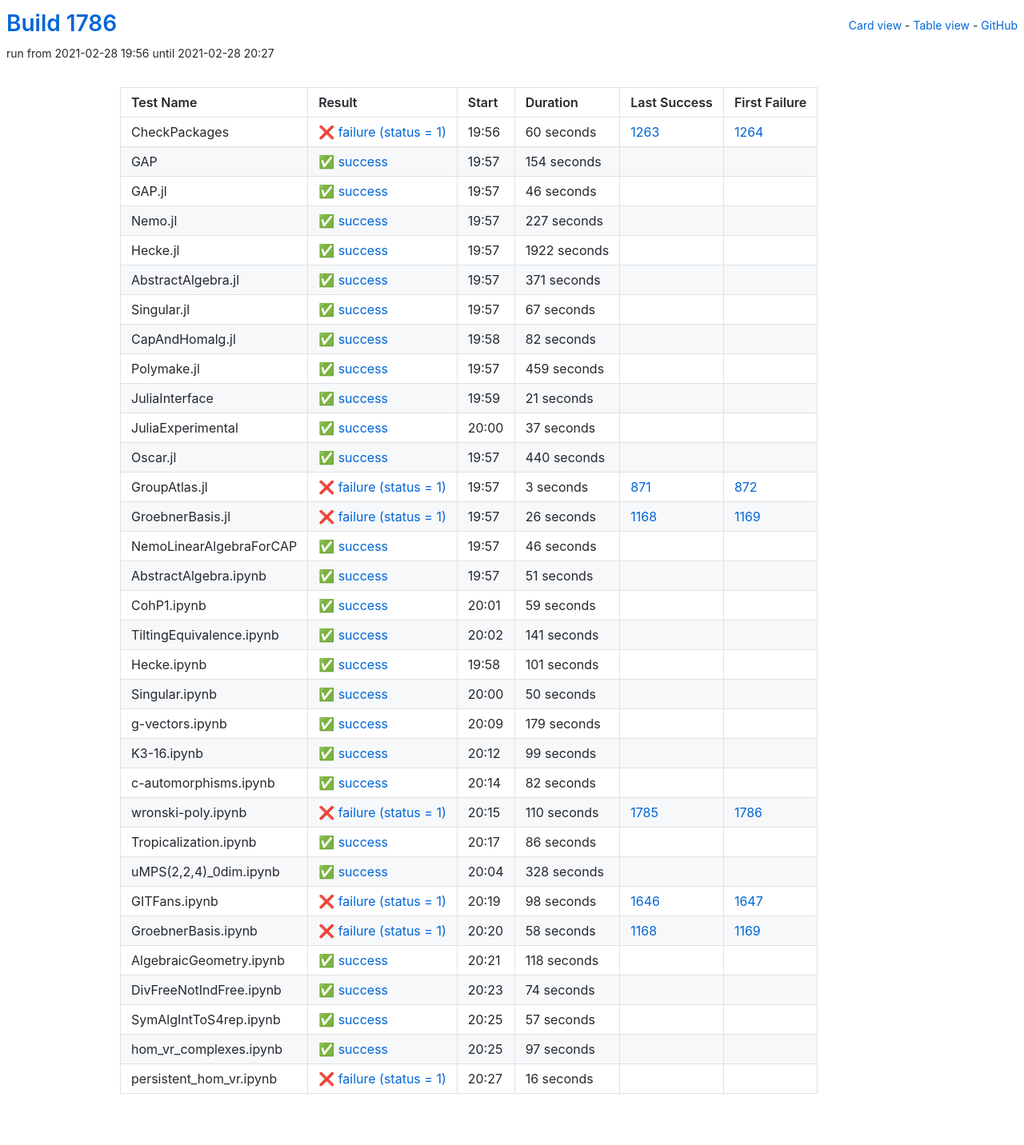
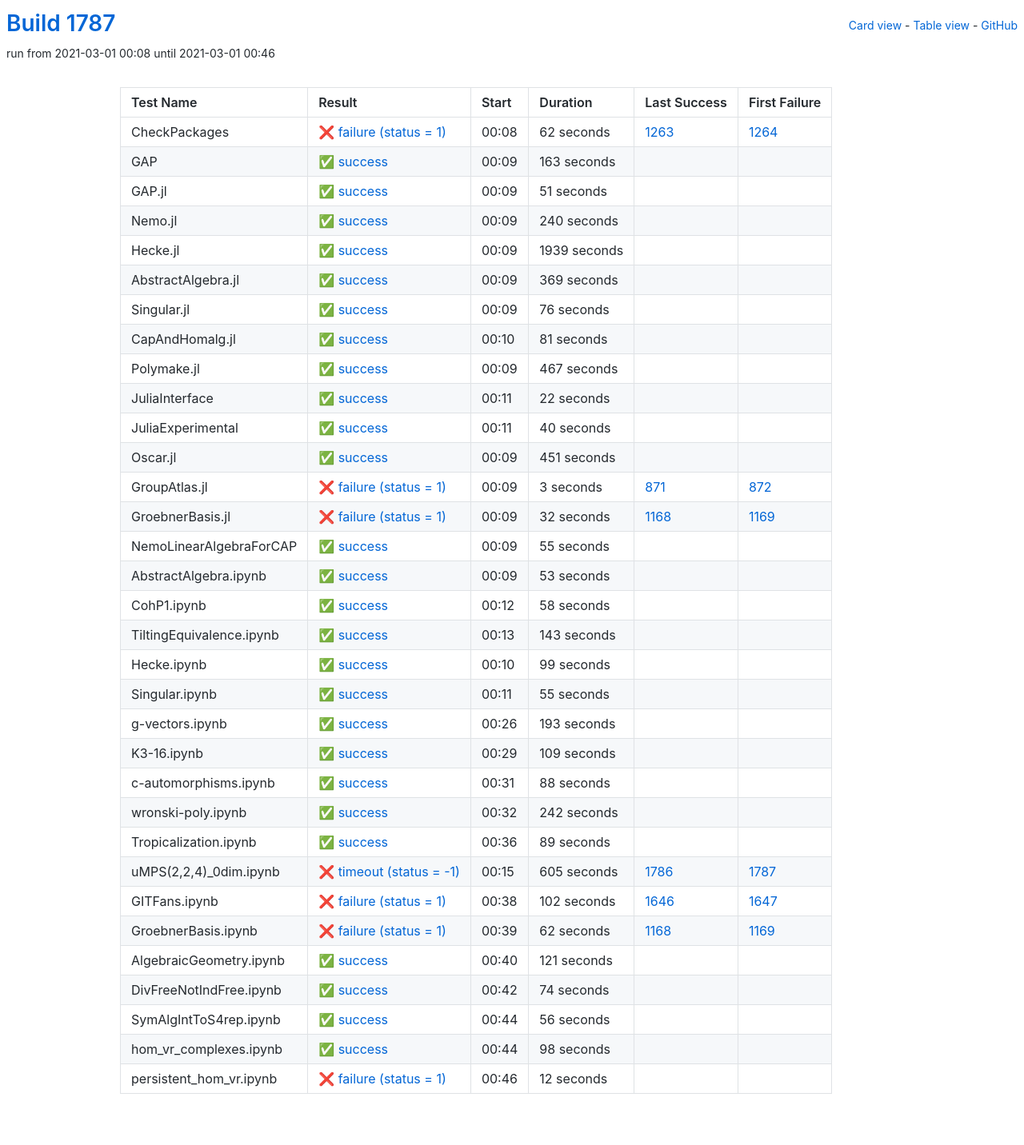
Before and after one commit to oscar-system/oscar-ci-status-stable, a Jekyll site: the page built from table.html, in a window 1280 px wide. Shown: the whole page at 80% size. Built offline with Jekyll 4.4.1, drawn with Linux system fonts in a browser that asks for light colours.

Commit message:
Build #1787

```diff
--- a/_data/ci.yml
+++ b/_data/ci.yml
@@ -1,6 +1,6 @@
 ---
-build: 1786
-build_url: https://oscarci.mathematik.uni-kl.de/job/oscar-stable/1786/
+build: 1787
+build_url: https://oscarci.mathematik.uni-kl.de/job/oscar-stable/1787/
 job: oscar-stable
 organization: oscar-system
 repo: oscar-ci-status-stable
@@ -8,152 +8,152 @@ repourl: https://github.com/oscar-system/oscar-ci-status-stable
 tests:
 - name: CheckPackages
   id: checkpackages
-  log: https://oscarci.mathematik.uni-kl.de/job/oscar-stable/1786/artifact/logs/build-1786/CheckPackages.log
-  start: 2021-02-28 19:56
+  log: https://oscarci.mathematik.uni-kl.de/job/oscar-stable/1787/artifact/logs/build-1787/CheckPackages.log
+  start: 2021-03-01 00:08
   success: false
   exitcode: 1
   status: failure
-  duration: 60
+  duration: 62
   last_success: 1263
   last_success_url: https://oscarci.mathematik.uni-kl.de/job/oscar-stable/1263/
   first_failure: 1264
   first_failure_url: https://oscarci.mathematik.uni-kl.de/job/oscar-stable/1264/
 - name: GAP
   id: gap
-  log: https://oscarci.mathematik.uni-kl.de/job/oscar-stable/1786/artifact/logs/build-1786/GAP.log
-  start: 2021-02-28 19:57
+  log: https://oscarci.mathematik.uni-kl.de/job/oscar-stable/1787/artifact/logs/build-1787/GAP.log
+  start: 2021-03-01 00:09
   success: true
   exitcode: 0
   status: success
-  duration: 154
+  duration: 163
   last_success: false
   last_success_url:
   first_failure: false
   first_failure_url:
 - name: GAP.jl
   id: gap-jl
-  log: https://oscarci.mathematik.uni-kl.de/job/oscar-stable/1786/artifact/logs/build-1786/GAP.jl.log
-  start: 2021-02-28 19:57
+  log: https://oscarci.mathematik.uni-kl.de/job/oscar-stable/1787/artifact/logs/build-1787/GAP.jl.log
+  start: 2021-03-01 00:09
   success: true
   exitcode: 0
   status: success
-  duration: 46
+  duration: 51
   last_success: false
   last_success_url:
   first_failure: false
   first_failure_url:
 - name: Nemo.jl
   id: nemo-jl
-  log: https://oscarci.mathematik.uni-kl.de/job/oscar-stable/1786/artifact/logs/build-1786/Nemo.jl.log
-  start: 2021-02-28 19:57
+  log: https://oscarci.mathematik.uni-kl.de/job/oscar-stable/1787/artifact/logs/build-1787/Nemo.jl.log
+  start: 2021-03-01 00:09
   success: true
   exitcode: 0
   status: success
-  duration: 227
+  duration: 240
   last_success: false
   last_success_url:
   first_failure: false
   first_failure_url:
 - name: Hecke.jl
   id: hecke-jl
-  log: https://oscarci.mathematik.uni-kl.de/job/oscar-stable/1786/artifact/logs/build-1786/Hecke.jl.log
-  start: 2021-02-28 19:57
+  log: https://oscarci.mathematik.uni-kl.de/job/oscar-stable/1787/artifact/logs/build-1787/Hecke.jl.log
+  start: 2021-03-01 00:09
   success: true
   exitcode: 0
   status: success
-  duration: 1922
+  duration: 1939
   last_success: false
   last_success_url:
   first_failure: false
   first_failure_url:
 - name: AbstractAlgebra.jl
   id: abstractalgebra-jl
-  log: https://oscarci.mathematik.uni-kl.de/job/oscar-stable/1786/artifact/logs/build-1786/AbstractAlgebra.jl.log
-  start: 2021-02-28 19:57
+  log: https://oscarci.mathematik.uni-kl.de/job/oscar-stable/1787/artifact/logs/build-1787/AbstractAlgebra.jl.log
+  start: 2021-03-01 00:09
   success: true
   exitcode: 0
   status: success
-  duration: 371
+  duration: 369
   last_success: false
   last_success_url:
   first_failure: false
   first_failure_url:
 - name: Singular.jl
   id: singular-jl
-  log: https://oscarci.mathematik.uni-kl.de/job/oscar-stable/1786/artifact/logs/build-1786/Singular.jl.log
-  start: 2021-02-28 19:57
+  log: https://oscarci.mathematik.uni-kl.de/job/oscar-stable/1787/artifact/logs/build-1787/Singular.jl.log
+  start: 2021-03-01 00:09
   success: true
   exitcode: 0
   status: success
-  duration: 67
+  duration: 76
   last_success: false
   last_success_url:
   first_failure: false
   first_failure_url:
 - name: CapAndHomalg.jl
   id: capandhomalg-jl
-  log: https://oscarci.mathematik.uni-kl.de/job/oscar-stable/1786/artifact/logs/build-1786/CapAndHomalg.jl.log
-  start: 2021-02-28 19:58
+  log: https://oscarci.mathematik.uni-kl.de/job/oscar-stable/1787/artifact/logs/build-1787/CapAndHomalg.jl.log
+  start: 2021-03-01 00:10
   success: true
   exitcode: 0
   status: success
-  duration: 82
+  duration: 81
   last_success: false
   last_success_url:
   first_failure: false
   first_failure_url:
 - name: Polymake.jl
   id: polymake-jl
-  log: https://oscarci.mathematik.uni-kl.de/job/oscar-stable/1786/artifact/logs/build-1786/Polymake.jl.log
-  start: 2021-02-28 19:57
+  log: https://oscarci.mathematik.uni-kl.de/job/oscar-stable/1787/artifact/logs/build-1787/Polymake.jl.log
+  start: 2021-03-01 00:09
   success: true
   exitcode: 0
   status: success
-  duration: 459
+  duration: 467
   last_success: false
   last_success_url:
   first_failure: false
   first_failure_url:
 - name: JuliaInterface
   id: juliainterface
-  log: https://oscarci.mathematik.uni-kl.de/job/oscar-stable/1786/artifact/logs/build-1786/JuliaInterface.log
-  start: 2021-02-28 19:59
+  log: https://oscarci.mathematik.uni-kl.de/job/oscar-stable/1787/artifact/logs/build-1787/JuliaInterface.log
+  start: 2021-03-01 00:11
   success: true
   exitcode: 0
   status: success
-  duration: 21
+  duration: 22
   last_success: false
   last_success_url:
   first_failure: false
   first_failure_url:
 - name: JuliaExperimental
   id: juliaexperimental
-  log: https://oscarci.mathematik.uni-kl.de/job/oscar-stable/1786/artifact/logs/build-1786/JuliaExperimental.log
-  start: 2021-02-28 20:00
+  log: https://oscarci.mathematik.uni-kl.de/job/oscar-stable/1787/artifact/logs/build-1787/JuliaExperimental.log
+  start: 2021-03-01 00:11
   success: true
   exitcode: 0
   status: success
-  duration: 37
+  duration: 40
   last_success: false
   last_success_url:
   first_failure: false
   first_failure_url:
 - name: Oscar.jl
   id: oscar-jl
-  log: https://oscarci.mathematik.uni-kl.de/job/oscar-stable/1786/artifact/logs/build-1786/Oscar.jl.log
-  start: 2021-02-28 19:57
+  log: https://oscarci.mathematik.uni-kl.de/job/oscar-stable/1787/artifact/logs/build-1787/Oscar.jl.log
+  start: 2021-03-01 00:09
   success: true
   exitcode: 0
   status: success
-  duration: 440
+  duration: 451
   last_success: false
   last_success_url:
   first_failure: false
   first_failure_url:
 - name: GroupAtlas.jl
   id: groupatlas-jl
-  log: https://oscarci.mathematik.uni-kl.de/job/oscar-stable/1786/artifact/logs/build-1786/GroupAtlas.jl.log
-  start: 2021-02-28 19:57
+  log: https://oscarci.mathematik.uni-kl.de/job/oscar-stable/1787/artifact/logs/build-1787/GroupAtlas.jl.log
+  start: 2021-03-01 00:09
   success: false
   exitcode: 1
   status: failure
@@ -164,104 +164,68 @@ tests:
   first_failure_url: https://oscarci.mathematik.uni-kl.de/job/oscar-stable/872/
 - name: GroebnerBasis.jl
   id: groebnerbasis-jl
-  log: https://oscarci.mathematik.uni-kl.de/job/oscar-stable/1786/artifact/logs/build-1786/GroebnerBasis.jl.log
-  start: 2021-02-28 19:57
+  log: https://oscarci.mathematik.uni-kl.de/job/oscar-stable/1787/artifact/logs/build-1787/GroebnerBasis.jl.log
+  start: 2021-03-01 00:09
   success: false
   exitcode: 1
   status: failure
-  duration: 26
+  duration: 32
   last_success: 1168
   last_success_url: https://oscarci.mathematik.uni-kl.de/job/oscar-stable/1168/
   first_failure: 1169
   first_failure_url: https://oscarci.mathematik.uni-kl.de/job/oscar-stable/1169/
 - name: NemoLinearAlgebraForCAP
   id: nemolinearalgebraforcap
-  log: https://oscarci.mathematik.uni-kl.de/job/oscar-stable/1786/artifact/logs/build-1786/NemoLinearAlgebraForCAP.log
-  start: 2021-02-28 19:57
+  log: https://oscarci.mathematik.uni-kl.de/job/oscar-stable/1787/artifact/logs/build-1787/NemoLinearAlgebraForCAP.log
+  start: 2021-03-01 00:09
   success: true
   exitcode: 0
   status: success
-  duration: 46
+  duration: 55
   last_success: false
   last_success_url:
   first_failure: false
   first_failure_url:
 - name: AbstractAlgebra.ipynb
   id: abstractalgebra-ipynb
-  log: https://oscarci.mathematik.uni-kl.de/job/oscar-stable/1786/artifact/logs/build-1786/AbstractAlgebra.ipynb.log
-  start: 2021-02-28 19:57
+  log: https://oscarci.mathematik.uni-kl.de/job/oscar-stable/1787/artifact/logs/build-1787/AbstractAlgebra.ipynb.log
+  start: 2021-03-01 00:09
   success: true
   exitcode: 0
   status: success
-  duration: 51
+  duration: 53
   last_success: false
   last_success_url:
   first_failure: false
   first_failure_url:
 - name: CohP1.ipynb
   id: cohp1-ipynb
-  log: https://oscarci.mathematik.uni-kl.de/job/oscar-stable/1786/artifact/logs/build-1786/CohP1.ipynb.log
-  start: 2021-02-28 20:01
+  log: https://oscarci.mathematik.uni-kl.de/job/oscar-stable/1787/artifact/logs/build-1787/CohP1.ipynb.log
+  start: 2021-03-01 00:12
   success: true
   exitcode: 0
   status: success
-  duration: 59
+  duration: 58
   last_success: false
   last_success_url:
   first_failure: false
   first_failure_url:
 - name: TiltingEquivalence.ipynb
   id: tiltingequivalence-ipynb
-  log: https://oscarci.mathematik.uni-kl.de/job/oscar-stable/1786/artifact/logs/build-1786/TiltingEquivalence.ipynb.log
-  start: 2021-02-28 20:02
+  log: https://oscarci.mathematik.uni-kl.de/job/oscar-stable/1787/artifact/logs/build-1787/TiltingEquivalence.ipynb.log
+  start: 2021-03-01 00:13
   success: true
   exitcode: 0
   status: success
-  duration: 141
+  duration: 143
   last_success: false
   last_success_url:
   first_failure: false
   first_failure_url:
 - name: Hecke.ipynb
   id: hecke-ipynb
-  log: https://oscarci.mathematik.uni-kl.de/job/oscar-stable/1786/artifact/logs/build-1786/Hecke.ipynb.log
-  start: 2021-02-28 19:58
-  success: true
-  exitcode: 0
-  status: success
-  duration: 101
-  last_success: false
-  last_success_url:
-  first_failure: false
-  first_failure_url:
-- name: Singular.ipynb
-  id: singular-ipynb
-  log: https://oscarci.mathematik.uni-kl.de/job/oscar-stable/1786/artifact/logs/build-1786/Singular.ipynb.log
-  start: 2021-02-28 20:00
-  success: true
-  exitcode: 0
-  status: success
-  duration: 50
-  last_success: false
-  last_success_url:
-  first_failure: false
-  first_failure_url:
-- name: g-vectors.ipynb
-  id: g-vectors-ipynb
-  log: https://oscarci.mathematik.uni-kl.de/job/oscar-stable/1786/artifact/logs/build-1786/g-vectors.ipynb.log
-  start: 2021-02-28 20:09
-  success: true
-  exitcode: 0
-  status: success
-  duration: 179
-  last_success: false
-  last_success_url:
-  first_failure: false
-  first_failure_url:
-- name: K3-16.ipynb
-  id: k3-16-ipynb
-  log: https://oscarci.mathematik.uni-kl.de/job/oscar-stable/1786/artifact/logs/build-1786/K3-16.ipynb.log
-  start: 2021-02-28 20:12
+  log: https://oscarci.mathematik.uni-kl.de/job/oscar-stable/1787/artifact/logs/build-1787/Hecke.ipynb.log
+  start: 2021-03-01 00:10
   success: true
   exitcode: 0
   status: success
@@ -270,94 +234,130 @@ tests:
   last_success_url:
   first_failure: false
   first_failure_url:
-- name: c-automorphisms.ipynb
-  id: c-automorphisms-ipynb
-  log: https://oscarci.mathematik.uni-kl.de/job/oscar-stable/1786/artifact/logs/build-1786/c-automorphisms.ipynb.log
-  start: 2021-02-28 20:14
+- name: Singular.ipynb
+  id: singular-ipynb
+  log: https://oscarci.mathematik.uni-kl.de/job/oscar-stable/1787/artifact/logs/build-1787/Singular.ipynb.log
+  start: 2021-03-01 00:11
   success: true
   exitcode: 0
   status: success
-  duration: 82
+  duration: 55
+  last_success: false
+  last_success_url:
+  first_failure: false
+  first_failure_url:
+- name: g-vectors.ipynb
+  id: g-vectors-ipynb
+  log: https://oscarci.mathematik.uni-kl.de/job/oscar-stable/1787/artifact/logs/build-1787/g-vectors.ipynb.log
+  start: 2021-03-01 00:26
+  success: true
+  exitcode: 0
+  status: success
+  duration: 193
+  last_success: false
+  last_success_url:
+  first_failure: false
+  first_failure_url:
+- name: K3-16.ipynb
+  id: k3-16-ipynb
+  log: https://oscarci.mathematik.uni-kl.de/job/oscar-stable/1787/artifact/logs/build-1787/K3-16.ipynb.log
+  start: 2021-03-01 00:29
+  success: true
+  exitcode: 0
+  status: success
+  duration: 109
+  last_success: false
+  last_success_url:
+  first_failure: false
+  first_failure_url:
+- name: c-automorphisms.ipynb
+  id: c-automorphisms-ipynb
+  log: https://oscarci.mathematik.uni-kl.de/job/oscar-stable/1787/artifact/logs/build-1787/c-automorphisms.ipynb.log
+  start: 2021-03-01 00:31
+  success: true
+  exitcode: 0
+  status: success
+  duration: 88
   last_success: false
   last_success_url:
   first_failure: false
   first_failure_url:
 - name: wronski-poly.ipynb
   id: wronski-poly-ipynb
-  log: https://oscarci.mathematik.uni-kl.de/job/oscar-stable/1786/artifact/logs/build-1786/wronski-poly.ipynb.log
-  start: 2021-02-28 20:15
-  success: false
-  exitcode: 1
-  status: failure
-  duration: 110
-  last_success: 1785
-  last_success_url: https://oscarci.mathematik.uni-kl.de/job/oscar-stable/1785/
-  first_failure: 1786
-  first_failure_url: https://oscarci.mathematik.uni-kl.de/job/oscar-stable/1786/
-- name: Tropicalization.ipynb
-  id: tropicalization-ipynb
-  log: https://oscarci.mathematik.uni-kl.de/job/oscar-stable/1786/artifact/logs/build-1786/Tropicalization.ipynb.log
-  start: 2021-02-28 20:17
+  log: https://oscarci.mathematik.uni-kl.de/job/oscar-stable/1787/artifact/logs/build-1787/wronski-poly.ipynb.log
+  start: 2021-03-01 00:32
   success: true
   exitcode: 0
   status: success
-  duration: 86
+  duration: 242
+  last_success: false
+  last_success_url:
+  first_failure: false
+  first_failure_url:
+- name: Tropicalization.ipynb
+  id: tropicalization-ipynb
+  log: https://oscarci.mathematik.uni-kl.de/job/oscar-stable/1787/artifact/logs/build-1787/Tropicalization.ipynb.log
+  start: 2021-03-01 00:36
+  success: true
+  exitcode: 0
+  status: success
+  duration: 89
   last_success: false
   last_success_url:
   first_failure: false
   first_failure_url:
 - name: uMPS(2,2,4)_0dim.ipynb
   id: umps-2-2-4-0dim-ipynb
-  log: https://oscarci.mathematik.uni-kl.de/job/oscar-stable/1786/artifact/logs/build-1786/uMPS-2-2-4-_0dim.ipynb.log
-  start: 2021-02-28 20:04
-  success: true
-  exitcode: 0
-  status: success
-  duration: 328
-  last_success: false
-  last_success_url:
-  first_failure: false
-  first_failure_url:
+  log: https://oscarci.mathematik.uni-kl.de/job/oscar-stable/1787/artifact/logs/build-1787/uMPS-2-2-4-_0dim.ipynb.log
+  start: 2021-03-01 00:15
+  success: false
+  exitcode: -1
+  status: timeout
+  duration: 605
+  last_success: 1786
+  last_success_url: https://oscarci.mathematik.uni-kl.de/job/oscar-stable/1786/
+  first_failure: 1787
+  first_failure_url: https://oscarci.mathematik.uni-kl.de/job/oscar-stable/1787/
 - name: GITFans.ipynb
   id: gitfans-ipynb
-  log: https://oscarci.mathematik.uni-kl.de/job/oscar-stable/1786/artifact/logs/build-1786/GITFans.ipynb.log
-  start: 2021-02-28 20:19
+  log: https://oscarci.mathematik.uni-kl.de/job/oscar-stable/1787/artifact/logs/build-1787/GITFans.ipynb.log
+  start: 2021-03-01 00:38
   success: false
   exitcode: 1
   status: failure
-  duration: 98
+  duration: 102
   last_success: 1646
   last_success_url: https://oscarci.mathematik.uni-kl.de/job/oscar-stable/1646/
   first_failure: 1647
   first_failure_url: https://oscarci.mathematik.uni-kl.de/job/oscar-stable/1647/
 - name: GroebnerBasis.ipynb
   id: groebnerbasis-ipynb
-  log: https://oscarci.mathematik.uni-kl.de/job/oscar-stable/1786/artifact/logs/build-1786/GroebnerBasis.ipynb.log
-  start: 2021-02-28 20:20
+  log: https://oscarci.mathematik.uni-kl.de/job/oscar-stable/1787/artifact/logs/build-1787/GroebnerBasis.ipynb.log
+  start: 2021-03-01 00:39
   success: false
   exitcode: 1
   status: failure
-  duration: 58
+  duration: 62
   last_success: 1168
   last_success_url: https://oscarci.mathematik.uni-kl.de/job/oscar-stable/1168/
   first_failure: 1169
   first_failure_url: https://oscarci.mathematik.uni-kl.de/job/oscar-stable/1169/
 - name: AlgebraicGeometry.ipynb
   id: algebraicgeometry-ipynb
-  log: https://oscarci.mathematik.uni-kl.de/job/oscar-stable/1786/artifact/logs/build-1786/AlgebraicGeometry.ipynb.log
-  start: 2021-02-28 20:21
+  log: https://oscarci.mathematik.uni-kl.de/job/oscar-stable/1787/artifact/logs/build-1787/AlgebraicGeometry.ipynb.log
+  start: 2021-03-01 00:40
   success: true
   exitcode: 0
   status: success
-  duration: 118
+  duration: 121
   last_success: false
   last_success_url:
   first_failure: false
   first_failure_url:
 - name: DivFreeNotIndFree.ipynb
   id: divfreenotindfree-ipynb
-  log: https://oscarci.mathematik.uni-kl.de/job/oscar-stable/1786/artifact/logs/build-1786/DivFreeNotIndFree.ipynb.log
-  start: 2021-02-28 20:23
+  log: https://oscarci.mathematik.uni-kl.de/job/oscar-stable/1787/artifact/logs/build-1787/DivFreeNotIndFree.ipynb.log
+  start: 2021-03-01 00:42
   success: true
   exitcode: 0
   status: success
@@ -368,36 +368,36 @@ tests:
   first_failure_url:
 - name: SymAlgIntToS4rep.ipynb
   id: symalginttos4rep-ipynb
-  log: https://oscarci.mathematik.uni-kl.de/job/oscar-stable/1786/artifact/logs/build-1786/SymAlgIntToS4rep.ipynb.log
-  start: 2021-02-28 20:25
+  log: https://oscarci.mathematik.uni-kl.de/job/oscar-stable/1787/artifact/logs/build-1787/SymAlgIntToS4rep.ipynb.log
+  start: 2021-03-01 00:44
   success: true
   exitcode: 0
   status: success
-  duration: 57
+  duration: 56
   last_success: false
   last_success_url:
   first_failure: false
   first_failure_url:
 - name: hom_vr_complexes.ipynb
   id: hom-vr-complexes-ipynb
-  log: https://oscarci.mathematik.uni-kl.de/job/oscar-stable/1786/artifact/logs/build-1786/hom_vr_complexes.ipynb.log
-  start: 2021-02-28 20:25
+  log: https://oscarci.mathematik.uni-kl.de/job/oscar-stable/1787/artifact/logs/build-1787/hom_vr_complexes.ipynb.log
+  start: 2021-03-01 00:44
   success: true
   exitcode: 0
   status: success
-  duration: 97
+  duration: 98
   last_success: false
   last_success_url:
   first_failure: false
   first_failure_url:
 - name: persistent_hom_vr.ipynb
   id: persistent-hom-vr-ipynb
-  log: https://oscarci.mathematik.uni-kl.de/job/oscar-stable/1786/artifact/logs/build-1786/persistent_hom_vr.ipynb.log
-  start: 2021-02-28 20:27
+  log: https://oscarci.mathematik.uni-kl.de/job/oscar-stable/1787/artifact/logs/build-1787/persistent_hom_vr.ipynb.log
+  start: 2021-03-01 00:46
   success: false
   exitcode: 1
   status: failure
-  duration: 16
+  duration: 12
   last_success: false
   last_success_url:
   first_failure: false
```
Also changed, not shown: README.md.
